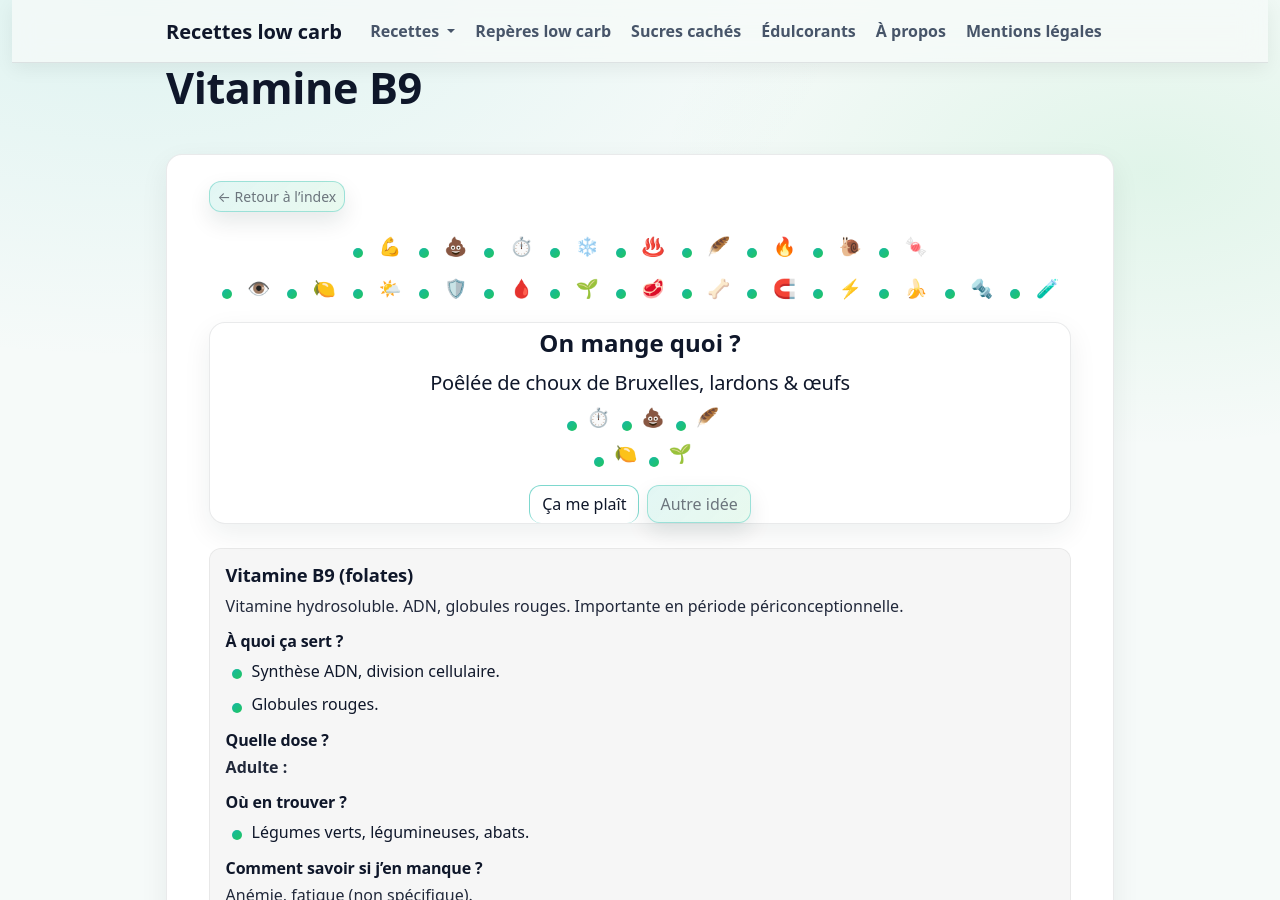
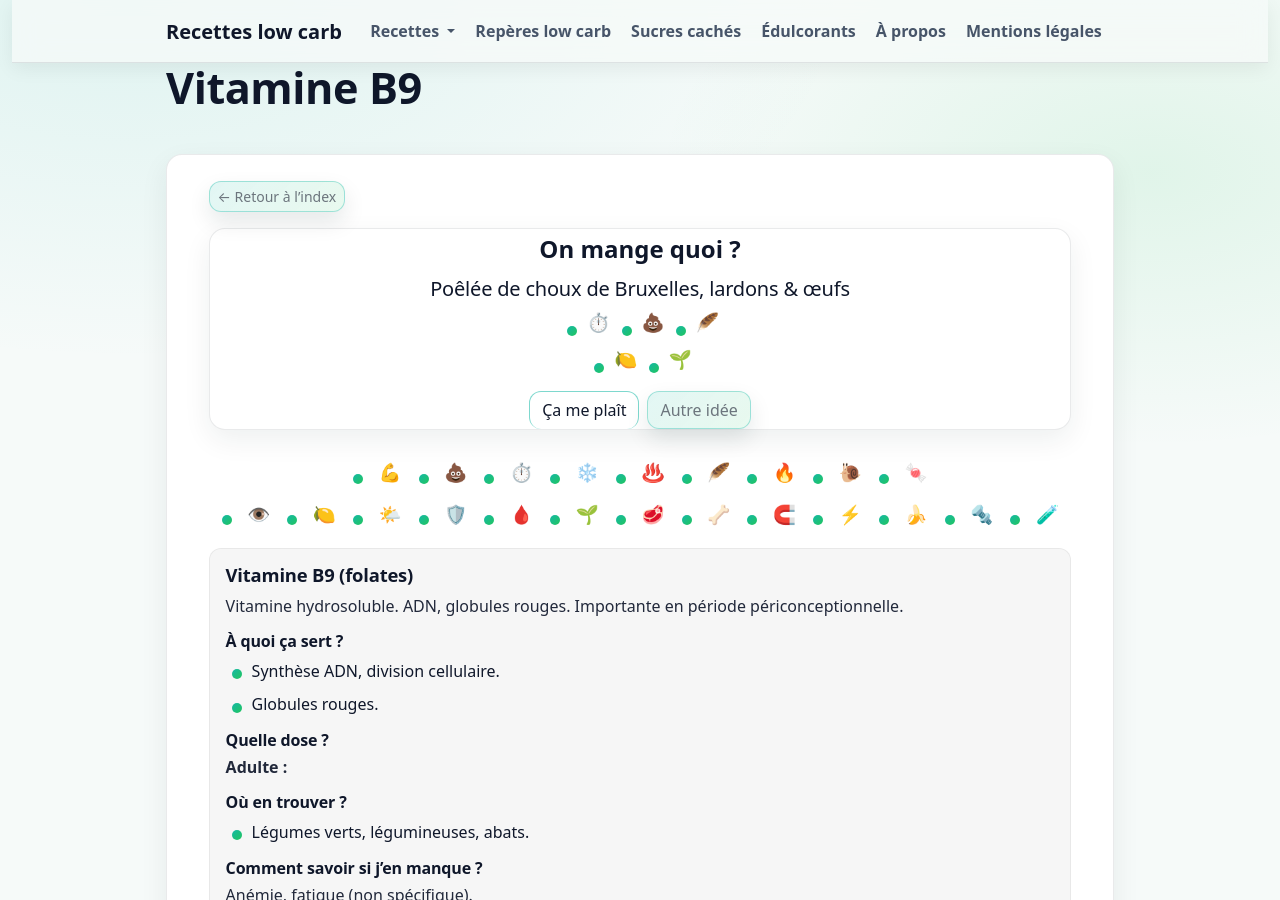
Before and after one commit to laurie-boissay/laurie-boissay.github.io, a Jekyll site: the page built from micronutriments/vitamine-b9.html, in a window 1280 px wide and 900 px high. Built offline with Jekyll 4.4.1, drawn with Linux system fonts in a browser that asks for light colours; part of the change alters nothing that is shown.

Commit message:
include random pick affiché avant les tags clicables

```diff
--- a/_layouts/tag-index.html
+++ b/_layouts/tag-index.html
@@ -4,6 +4,9 @@ layout: page
 
 {%- comment -%}
   Layout d’index filtré (tags fonctionnels / micronutriments)
+
+  Objectif (UX) :
+  - Sur ces pages, le bloc "Random pick" doit apparaître AU-DESSUS des 2 lignes de badges cliquables.
 
   Paramètres attendus dans la page :
   - page.filter_type : "tag" ou "micro"
@@ -13,19 +16,27 @@ layout: page
 <section class="site-container" id="tag-index">
 
   {%- comment -%}
-    Random pick (include) : mode page filtrée
-    - On copie filter_type / filter_id sur <body> via dataset
-    - Le random pick lit document.body.dataset.filterType / filterId
-    - On le fait ici car on ne contrôle pas la balise <body> depuis ce layout
+    Random pick (include) : mode "page filtrée"
+
+    Important :
+    - On doit passer le filtre au JS du random pick via document.body.dataset.*
+    - On le fait ici car on ne contrôle pas la balise <body> depuis ce layout.
+    - Le JS du random pick lit :
+        document.body.dataset.filterType
+        document.body.dataset.filterId
   {%- endcomment -%}
   <script>
+    // On attend le DOM, puis on copie les paramètres de page dans <body>.
+    // Le random pick s'appuie dessus pour filtrer le tirage.
     document.addEventListener("DOMContentLoaded", () => {
       document.body.dataset.filterType = "{{ page.filter_type | escape }}";
       document.body.dataset.filterId = "{{ page.filter_id | escape }}";
     });
   </script>
 
-  {%- comment -%} Bouton retour index {%- endcomment -%}
+  {%- comment -%}
+    Bouton retour index
+  {%- endcomment -%}
   <header class="page-head">
     <a class="btn btn-outline-secondary btn-sm" href="{{ '/' | relative_url }}">
       ← Retour à l’index
@@ -33,8 +44,17 @@ layout: page
   </header>
 
   {%- comment -%}
-    Barre de navigation par badges
-    (sans titres visibles, comme demandé)
+    ✅ Random pick sur page badges — POSITIONNÉ AVANT la nav des badges
+    - hide_links=true : on masque les liens fixes internes du random pick
+      (doublon avec la barre nav-badges juste en dessous).
+    - Le filtre est appliqué via document.body.dataset.*
+  {%- endcomment -%}
+  {% include random-pick.html hide_links=true %}
+
+  {%- comment -%}
+    Barre de navigation par badges (2 lignes cliquables)
+    - Tags fonctionnels
+    - Micronutriments
   {%- endcomment -%}
   <div class="nav-badges">
 
@@ -72,13 +92,6 @@ layout: page
       <li><a class="badge-link" href="{{ '/micronutriments/iode/' | relative_url }}" title="Iode">🌊</a></li>
     </ul>
   </div>
-
-  {%- comment -%}
-    ✅ Random pick sur page badges
-    - On masque les liens fixes (doublon avec la nav-badges)
-    - Le filtre est appliqué via document.body.dataset.*
-  {%- endcomment -%}
-  {% include random-pick.html hide_links=true %}
 
   {%- comment -%}
     ===== Bloc descriptif TAG FONCTIONNEL =====
```
